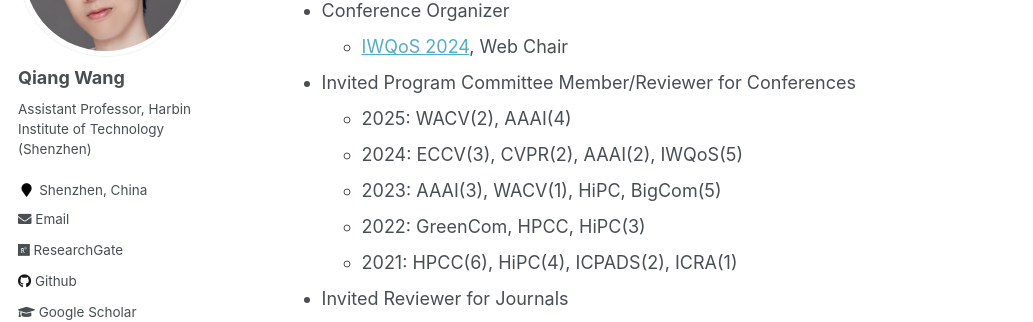
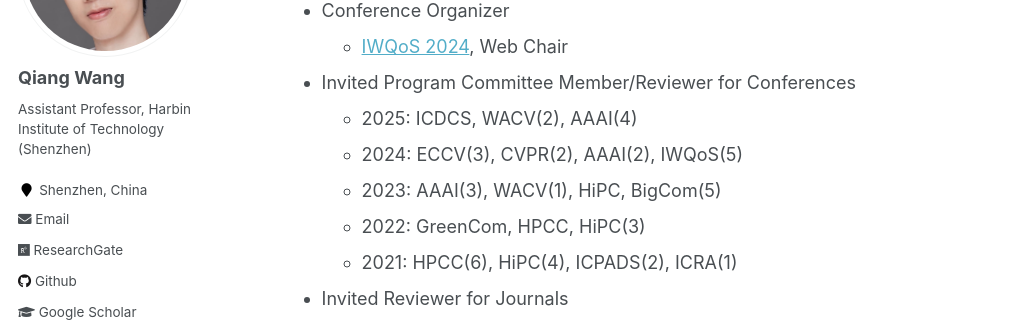
Before and after one commit to blackjack2015/blackjack2015.github.io, a Jekyll site: the page built from _pages/about.md, in a window 1280 px wide and 900 px high, scrolled down 3141 px. Shown: the part 152-474 px from the top of the window, without its empty margins (0-1033 px from the left). Built offline with Jekyll 4.4.1, drawn with Linux system fonts in a browser that asks for light colours.

Commit message:
Update about.md

```diff
--- a/_pages/about.md
+++ b/_pages/about.md
@@ -63,7 +63,7 @@ Qiang Wang is currently an Assistant Professor at Department of Computer Science
 + Conference Organizer
     + [IWQoS 2024](https://iwqos2024.ieee-iwqos.org/committees/organizing-committee), Web Chair
 + Invited Program Committee Member/Reviewer for Conferences
-    + 2025: WACV(2), AAAI(4)
+    + 2025: ICDCS, WACV(2), AAAI(4)
     + 2024: ECCV(3), CVPR(2), AAAI(2), IWQoS(5)
     + 2023: AAAI(3), WACV(1), HiPC, BigCom(5)
     + 2022: GreenCom, HPCC, HiPC(3)
```
